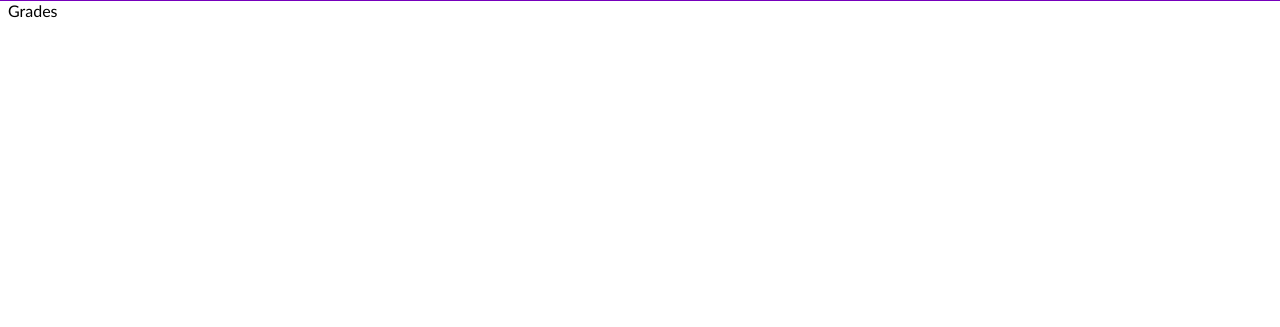
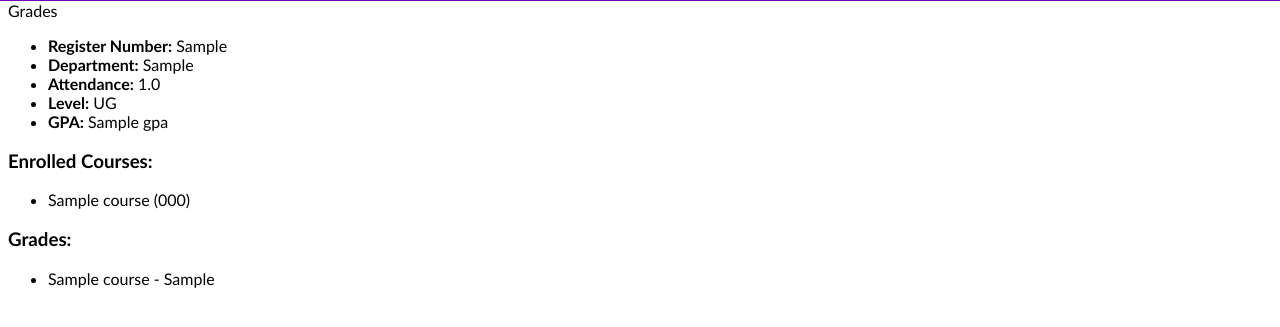
Before and after one commit to Priyo13o4/Student_Task-Management-System, a Django app: template st_mgt/templates/users/student_dashboard.html in a window 1280 px wide. Shown: the part 79-406 px from the top of the page. Run offline with Django 5.2, Linux system fonts and the light colour scheme; tables that the repository leaves empty hold one stand-in row (values such as "Sample post"); the template is opened without the code that fills it: values that come from a table or form of the project are taken from there, most other values are stand-ins (such as "Sample title", 1, 10 or a date in 2020).

Commit message:
Student dashboard half complete,details not displayed. need priyo to check working.

```diff
--- /dev/null
+++ b/requirements.txt
@@ -0,0 +1,4 @@
+asgiref==3.8.1
+Django==5.2
+djangorestframework==3.16.0
+sqlparse==0.5.3
--- a/st_mgt/templates/users/student_dashboard.html
+++ b/st_mgt/templates/users/student_dashboard.html
@@ -19,6 +19,31 @@
 
     <section id="Grades">
         Grades
+        <ul>
+            <li><strong>Register Number:</strong> {{ student.register_no }}</li>
+            <li><strong>Department:</strong> {{ student.department }}</li>
+            <li><strong>Attendance:</strong> {{ student.attendance }}</li>
+            <li><strong>Level:</strong> {{ student.level }}</li>
+            <li><strong>GPA:</strong> {{ gpa }}</li>
+        </ul>
+
+        <h3>Enrolled Courses:</h3>
+        <ul>
+            {% for course in courses %}
+                <li>{{ course.name }} ({{ course.code }})</li>
+            {% empty %}
+                <li>No courses enrolled.</li>
+            {% endfor %}
+        </ul>
+
+        <h3>Grades:</h3>
+        <ul>
+            {% for grade in grades %}
+                <li>{{ grade.course.name }} - {{ grade.grade }}</li>
+            {% empty %}
+                <li>No grades available.</li>
+            {% endfor %}
+        </ul>
     </section>
 </body>
 </html>
--- a/users/views.py
+++ b/users/views.py
@@ -10,7 +10,7 @@ from task.models import Task
 from .forms import LoginForm
 from users.forms import CustomUserCreationForm
 from django.contrib import messages
-
+from student.views import get_student_context
 
 """we could also use the generic http response redirect (from django.http import HttpResponse) , but its too much work"""
 
@@ -18,6 +18,8 @@ from django.contrib import messages
 It works but it redirects to login page instead of a intended 403 forbidden error , so if it works dont fix it '''
 
 #CHanged the login view to CUstomForms in forms.py
+
+
 
 def login_view(request):
     form = LoginForm(request.POST or None)
@@ -116,6 +118,7 @@ def faculty_dashboard(request):
 def student_dashboard(request):
     if request.user.role != "student" :
         raise PermissionDenied
+    context = get_student_context(request.user)
     return render(request, "users/student_dashboard.html")
 
 @login_required
```
Also changed, not shown: student/views.py (+25 -7 lines), st_mgt/settings.py (line endings or trailing spaces).
